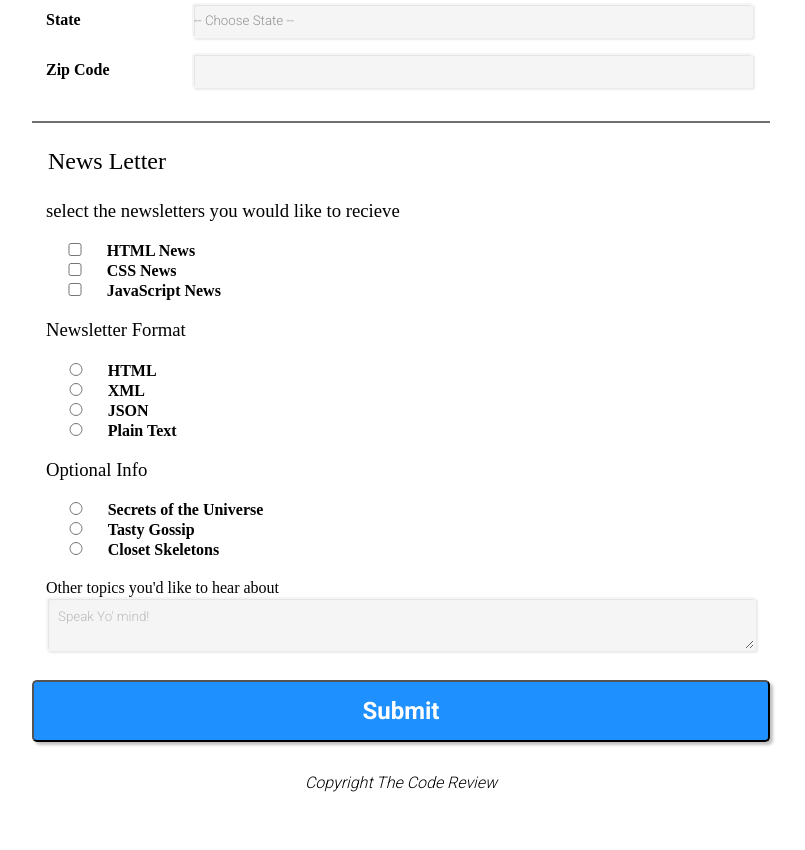
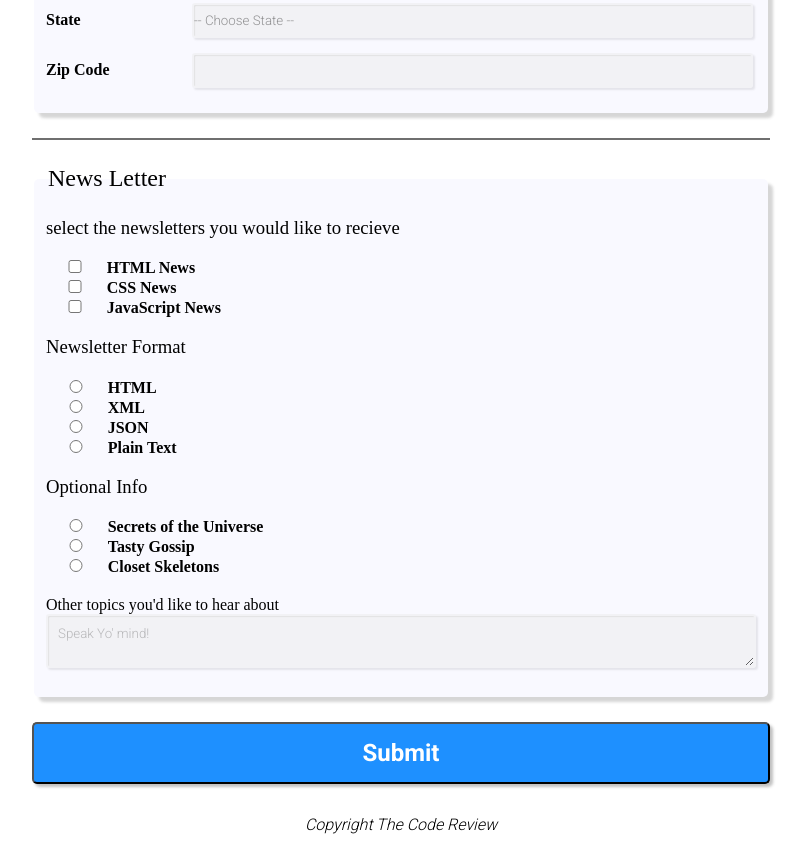
Before and after one commit to gitrobertpm/fewd-3, a plain HTML site: page index.html in a window 1280 px wide. Shown: the part 587-1437 px from the top of the page, without its empty margins (239-1044 px from the left). Before the commit the page ends 1395 px from the top, so only its background shows below. Drawn offline with Linux system fonts and the light colour scheme; a web font is replaced by a local one.

Commit message:
added background color and margins to sections

```diff
--- a/css/styles.css
+++ b/css/styles.css
@@ -105,6 +105,13 @@ header h1 {
 
 form {
 	margin: auto;
+}
+
+.contact_info_wrap, .newsletter_wrap {
+	background: rgba(225,225,255,0.2);
+	box-shadow: 5px 5px 3px rgba(50,50,50,0.2);
+	border-radius: 5px;
+	margin-bottom: 25px;
 }
 
 fieldset {
```
